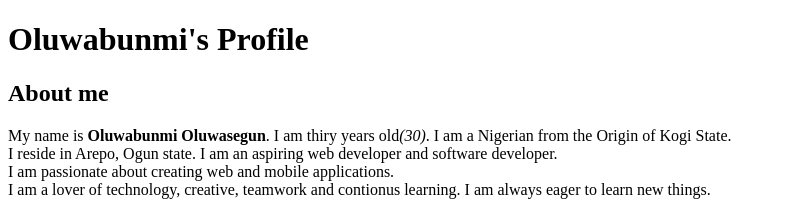
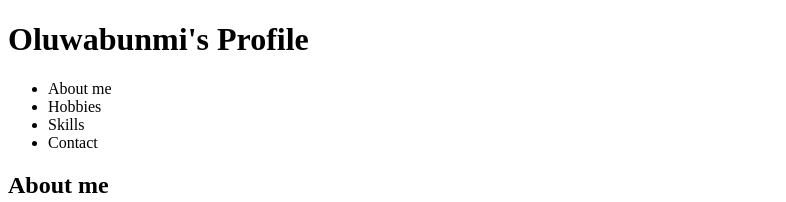
Before and after one commit to a-ebunmi/Bunmi-project, a plain HTML site: page profile project/index.html in a window 1280 px wide. Shown: the top 202 px of the page, without its empty margins (0-786 px from the left). Drawn offline with Linux system fonts and the light colour scheme.

Commit message:
created new folder

```diff
--- a/index.html
+++ b/profile project/index.html
@@ -9,10 +9,10 @@
     <h1>Oluwabunmi's Profile</h1>
     <nav>
         <ul>
-                <!-- <li>About me</li>
+                  <li>About me</li>
                 <li>Hobbies</li>
                 <li>Skills</li>
-                <li>Contact</li>    -->
+                <li>Contact</li>
             </ul>
     </nav>
     <section id="about Me">
```
Also changed, not shown: 2 other files.
